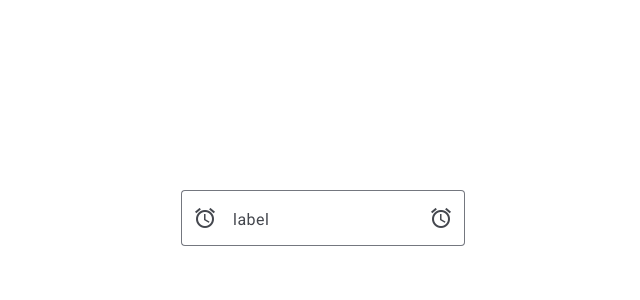
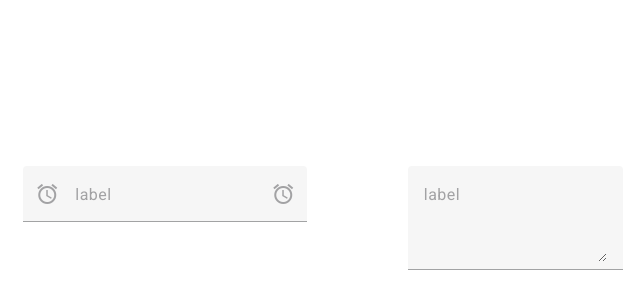
Before and after one commit to salmanlocofy/angular-mui, an Angular app: page / in a window 1280 px wide. Shown: the part 164-464 px from the top of the page, without its empty margins (333-973 px from the left). Built offline with nearby package versions, Linux system fonts and the light colour scheme.

Commit message:
disab led for text area

```diff
--- a/src/app/app.component.html
+++ b/src/app/app.component.html
@@ -177,7 +177,8 @@
 
 <main class="main">
   <div class="content">
-    <mui-input [disabled]="false" appearance="outline" leftIcon="alarm" rightIcon="alarm"></mui-input>
+    <mui-input [disabled]="true" appearance="fill" leftIcon="alarm" rightIcon="alarm"></mui-input>
+    <mui-textarea [disabled]="true" appearance="fill" leftIcon="alarm" rightIcon="alarm"></mui-textarea>
 
   </div>
 </main>
--- a/src/app/components/mui-textarea/mui-textarea.component.html
+++ b/src/app/components/mui-textarea/mui-textarea.component.html
@@ -1,6 +1,6 @@
 <mat-form-field [class]="className" [appearance]="appearance" [class.example-full-width]="fullWidth">
     <mat-label>{{ label }}</mat-label>
-    <textarea matInput [placeholder]="placeholder" [value]="value || ''" [rows]="rows" [cols]="cols"
-        (input)="onTextareaChange($event)">
+    <textarea [disabled]="disabled" matInput [placeholder]="placeholder" [value]="value || ''" [rows]="rows"
+        [cols]="cols" (input)="onTextareaChange($event)">
     </textarea>
 </mat-form-field>
--- a/src/app/components/mui-textarea/mui-textarea.component.ts
+++ b/src/app/components/mui-textarea/mui-textarea.component.ts
@@ -13,6 +13,7 @@ export class MuiTextareaComponent {
   // Input properties for label, placeholder, value, and full-width option
   @Input() label: string = 'label';
   @Input() appearance: 'outline' | 'fill' = 'fill';
+  @Input() disabled: boolean = false;
   @Input() placeholder: string = 'placeholder';
   @Input() value: string | null = null;
   @Input() fullWidth: boolean = true;
```
